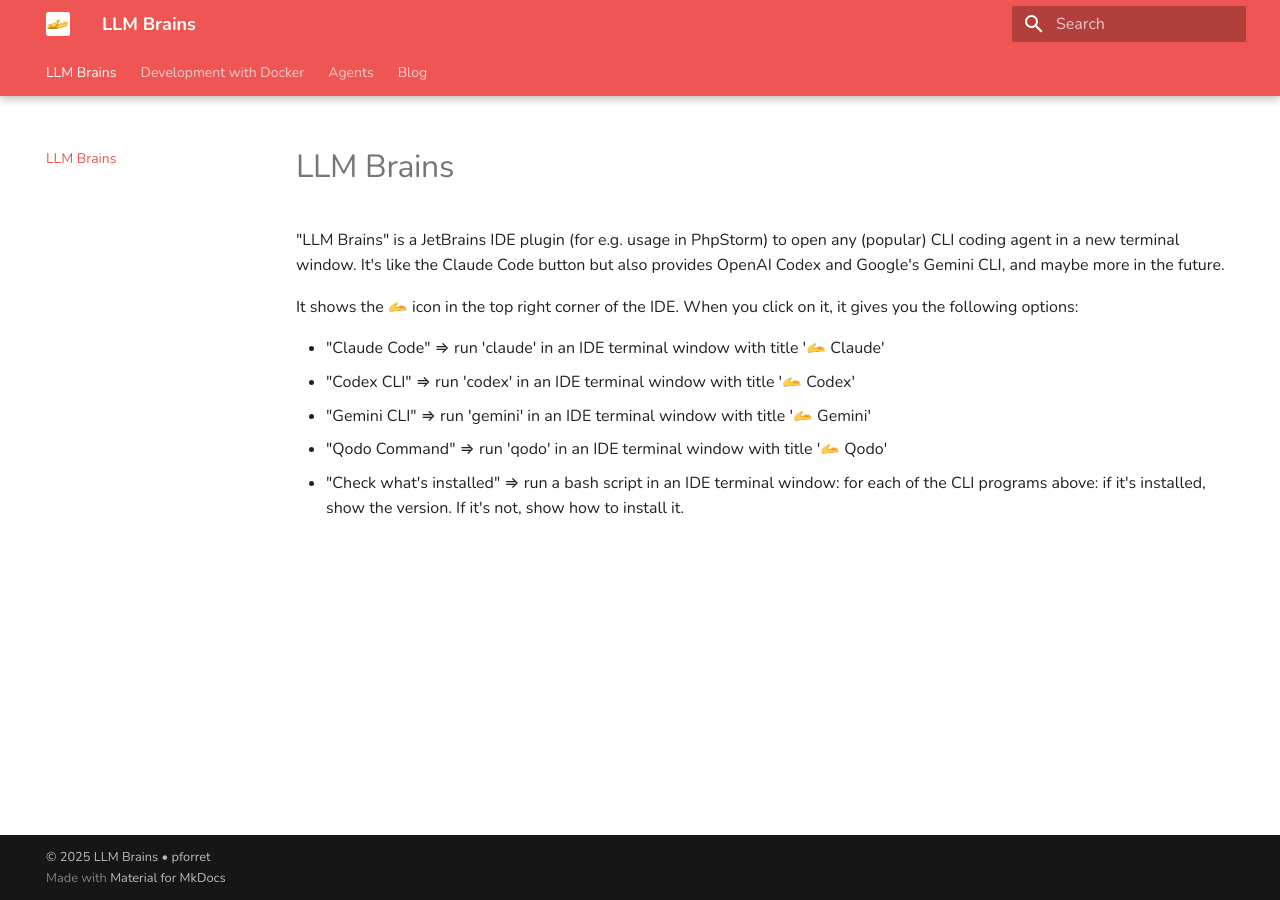
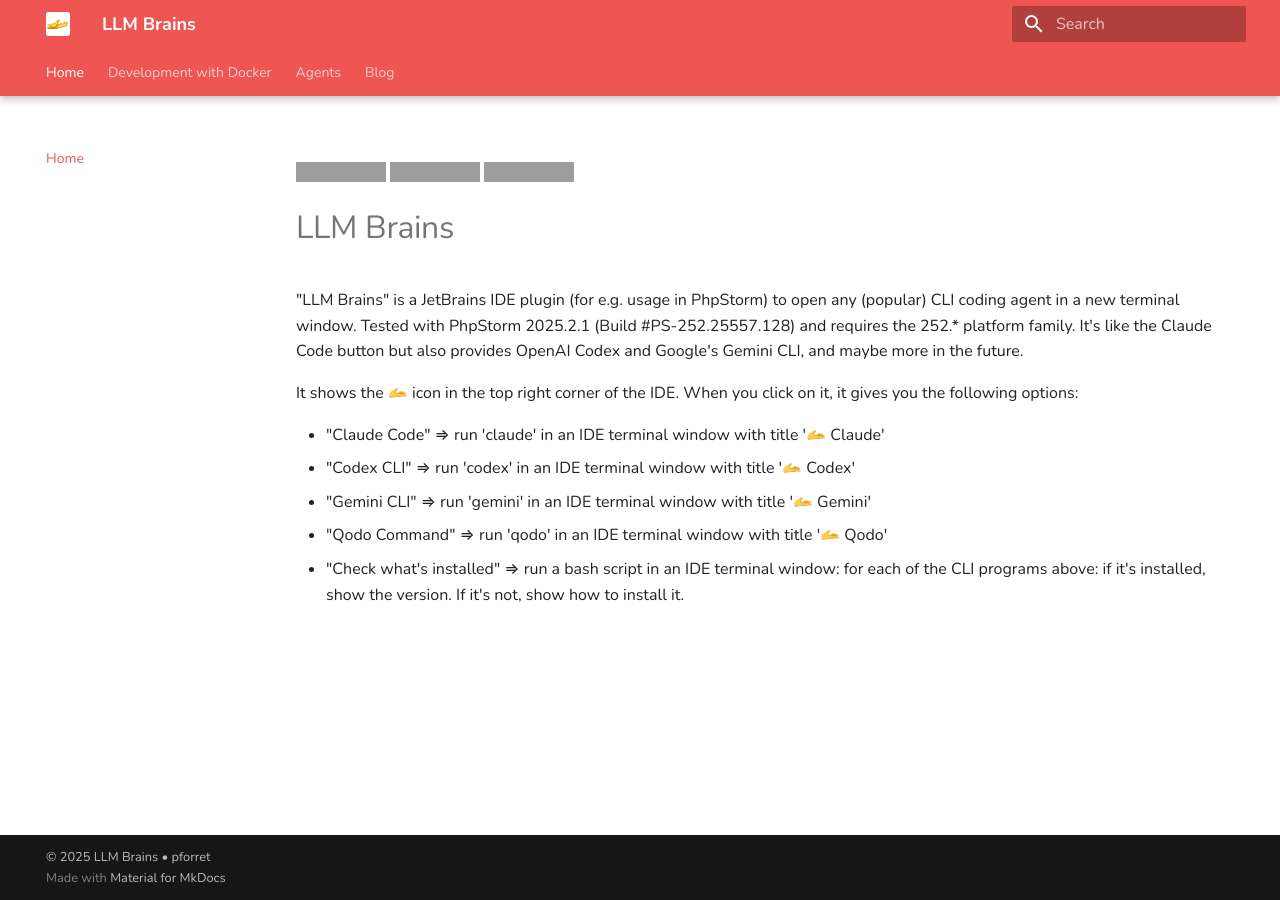
Before and after one commit to toolstud-io/LlmBrains, an MkDocs documentation site: the page built from docs/index.md, in a window 1280 px wide. Built offline with MkDocs 1.6.1 and Material for MkDocs 9.7.7, drawn with Linux system fonts in a browser that asks for light colours; grey boxes are pictures that could not be loaded.

Commit message:
MOD: .gitignore build.gradle.kts index.md TerminalCommandRunner.kt plugin.xml

```diff
--- a/docs/index.md
+++ b/docs/index.md
@@ -1,6 +1,13 @@
+![GitHub top language](https://img.shields.io/github/languages/top/toolstud-io/LlmBrains)
+![GitHub commit activity](https://img.shields.io/github/commit-activity/y/toolstud-io/LlmBrains)
+![JetBrains Plugin Downloads](https://img.shields.io/jetbrains/plugin/d/28522)
+
+
+
 # LLM Brains
 
 "LLM Brains" is a JetBrains IDE plugin (for e.g. usage in PhpStorm) to open any (popular) CLI coding agent in a new terminal window.
+Tested with PhpStorm 2025.2.1 (Build #PS-252.25557.128) and requires the 252.* platform family.
 It's like the Claude Code button but also provides OpenAI Codex and Google's Gemini CLI, and maybe more in the future.
 
 It shows the 🫴 icon in the top right corner of the IDE.
```
Also changed, not shown: 4 other files.
